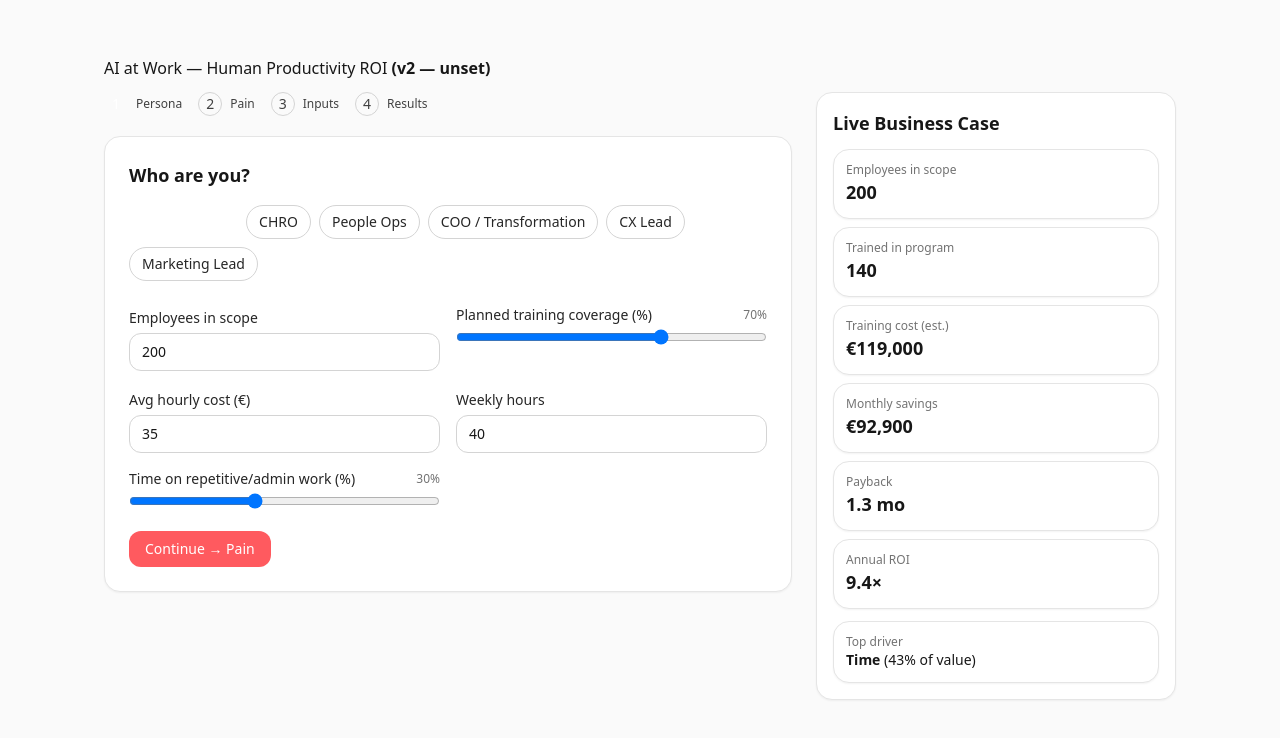
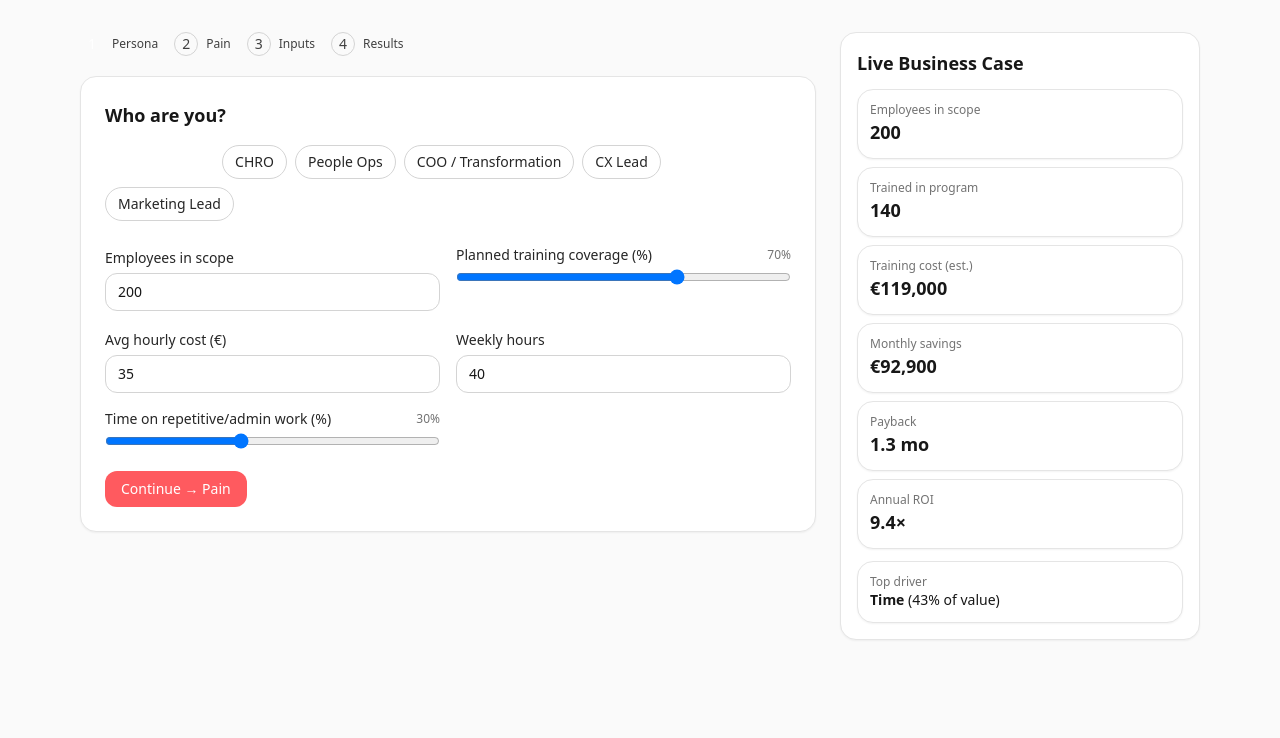
Before and after one commit to powerstephen/brainster-human-ai-roi, a Next.js app: page / in a window 1280 px wide. Shown: the top 738 px of the page. Built offline with nearby package versions, Linux system fonts and the light colour scheme; no server answers.

Commit message:
Update page.tsx

```diff
--- a/app/page.tsx
+++ b/app/page.tsx
@@ -2,12 +2,5 @@
 import { RoiCalculator } from '../components/RoiCalculator';
 
 export default function Page() {
-  return (
-    <div style={{ padding: 24 }}>
-      <h1 style={{ fontFamily: 'system-ui, sans-serif', marginBottom: 12 }}>
-        AI at Work — Human Productivity ROI <strong>(v2 — {process.env.NEXT_PUBLIC_BUILD_ID ?? 'no-id'})</strong>
-      </h1>
-      <RoiCalculator />
-    </div>
-  );
+  return <RoiCalculator />;
 }
```
